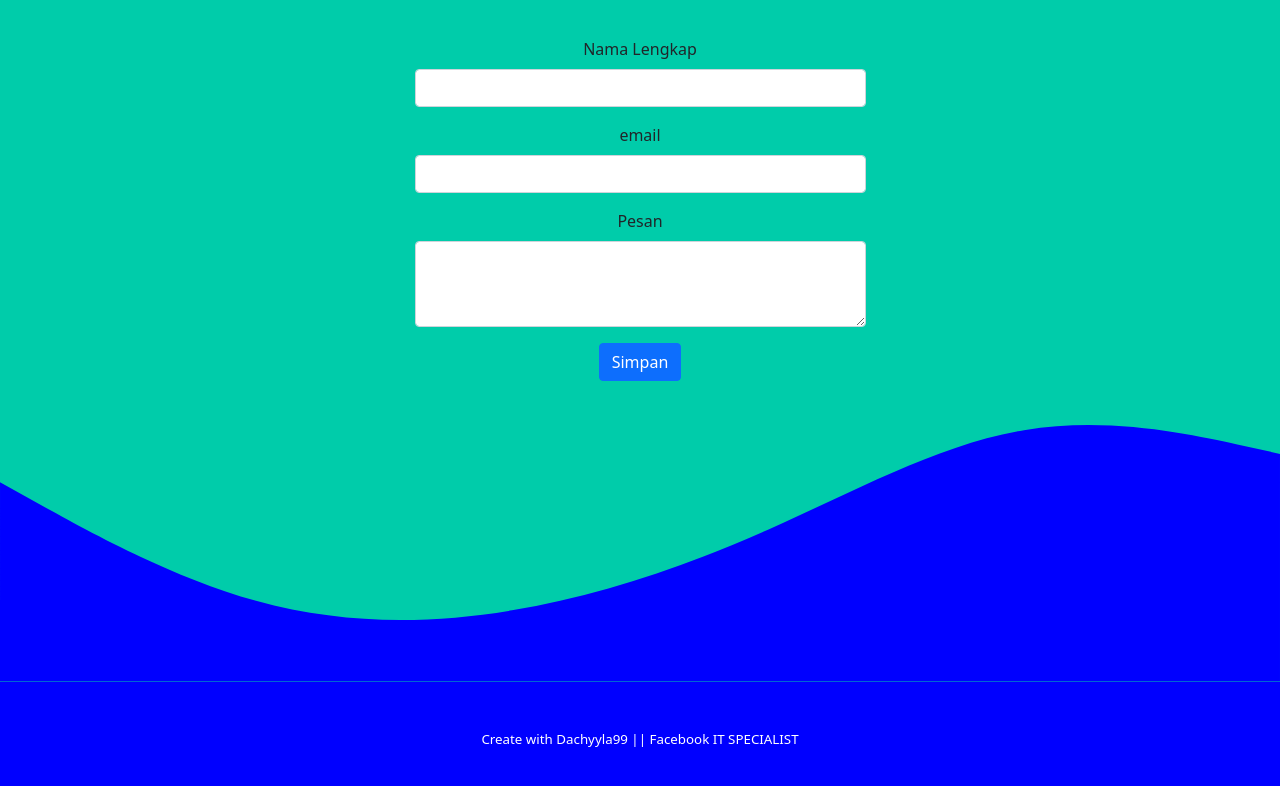
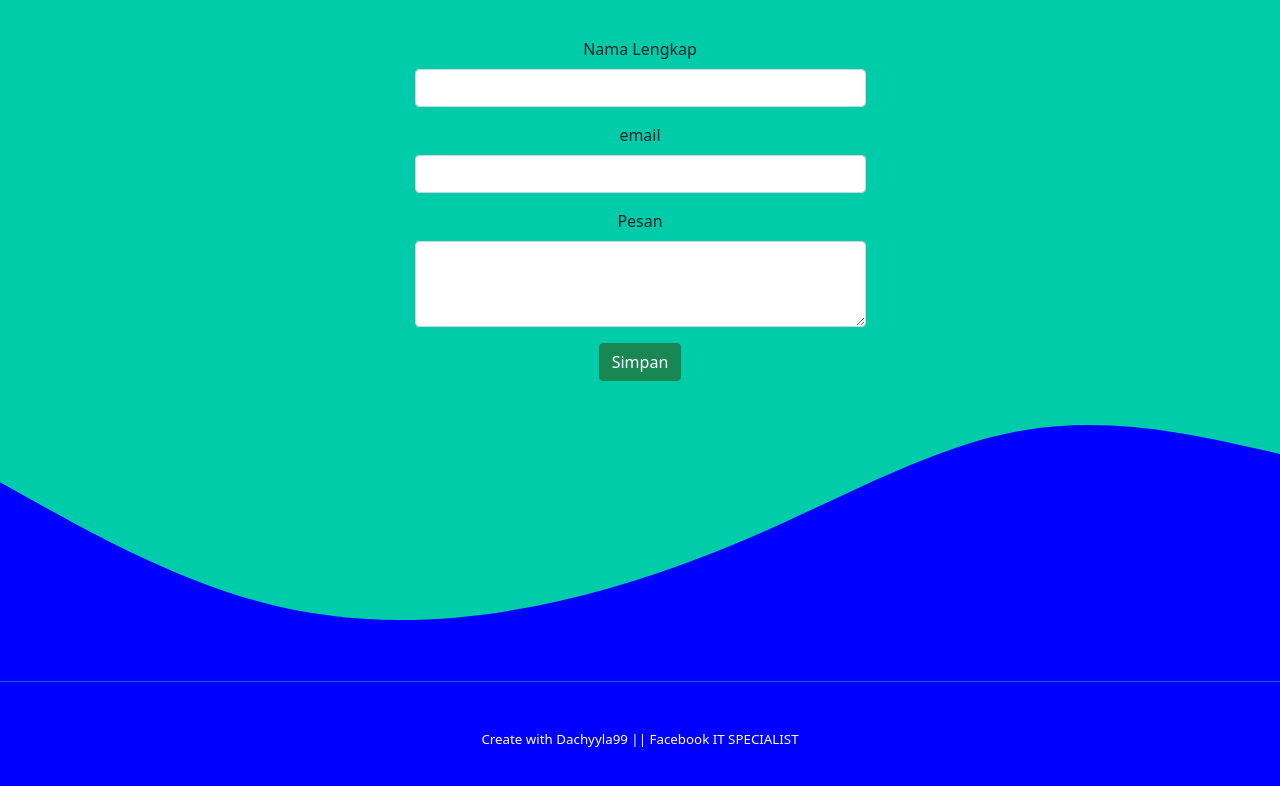
Before and after one commit to ITSpecialist123/fersondachyy.github.io, a plain HTML site: page index.html in a window 1280 px wide. Shown: the part 1984-2770 px from the top of the page. Drawn offline with nearby package versions, Linux system fonts and the light colour scheme.

Commit message:
mengubah warna tombol menjadi hijau

```diff
--- a/index.html
+++ b/index.html
@@ -170,7 +170,7 @@ about awal  -->
                   <textarea class="form-control" id="Pesan" rows="3"></textarea>
                 </div>
 
-                <button type="submit" class="btn btn-primary">Simpan</button>
+                <button type="submit" class="btn btn-success">Simpan</button>
               </form>
             </div>
           </div>
```
